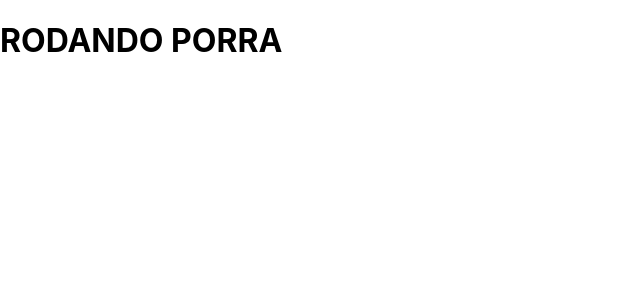
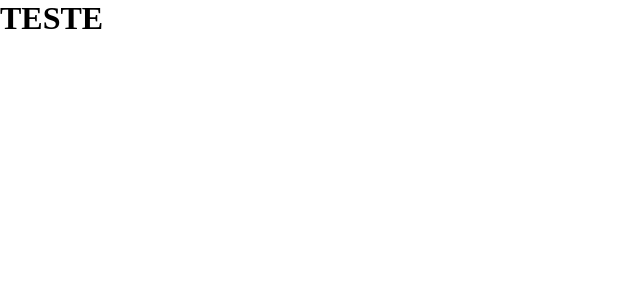
Before and after one commit to Paivaan/Monsters-of-SCOM, a React (Create React App) app: page / in a window 1280 px wide. Shown: the top 300 px of the page, without its empty margins (0-640 px from the left). Built offline with nearby package versions, Linux system fonts and the light colour scheme.

Commit message:
FIT: Sistema de rotas e correção de uns bagulhos que eu deixei passar

```diff
--- a/src/App.js
+++ b/src/App.js
@@ -1,13 +1,6 @@
 import React from 'react';
-import Routes from './routes';
+import Rotas from './routes';
 
-function App() {
-  return (
-      <div className="App">
-        {/* <Routes /> */}
-        <h1>RODANDO PORRA</h1>
-      </div>
-  );
-}
+const App = () => <Rotas />;
 
 export default App;
--- a/src/Menu.css
+++ /dev/null
@@ -1,42 +0,0 @@
-.App {
-  text-align: center;
-}
-
-.App-logo {
-  height: 40vmin;
-  pointer-events: none;
-}
-
-@media (prefers-reduced-motion: no-preference) {
-  .App-logo {
-    animation: App-logo-spin infinite 20s linear;
-  }
-}
-
-.App-header {
-  background-color: #282c34;
-  min-height: 100vh;
-  display: flex;
-  flex-direction: column;
-  align-items: center;
-  justify-content: center;
-  font-size: calc(10px + 2vmin);
-  color: white;
-}
-
-.Menu-link {
-  color: #61dafb;
-}
-
-@keyframes App-logo-spin {
-  from {
-    transform: rotate(0deg);
-  }
-  to {
-    transform: rotate(360deg);
-  }
-}
-
-body{
-  height: 180px
-}
--- a/src/index.css
+++ b/src/index.css
@@ -1,13 +1,5 @@
-body {
-   margin: 0;
-   font-family: -apple-system, BlinkMacSystemFont, 'Segoe UI', 'Roboto', 'Oxygen',
-     'Ubuntu', 'Cantarell', 'Fira Sans', 'Droid Sans', 'Helvetica Neue',
-     sans-serif;
-   -webkit-font-smoothing: antialiased;
-   -moz-osx-font-smoothing: grayscale;
- }
-
- code {
-   font-family: source-code-pro, Menlo, Monaco, Consolas, 'Courier New',
-     monospace;
- }
+*{
+  margin: 0;
+  padding: 0;
+  font-family: 'Fira Code';
+}
--- a/src/routes.jsx
+++ b/src/routes.jsx
@@ -1,12 +1,15 @@
 import React from 'react';
-import { BrowserRouter, Switch, Route } from 'react-router-dom';
+import { BrowserRouter, Routes, Route, Redirect } from 'react-router-dom';
 
 import Menu from './pages/Menu/menu';
 
-export default function Routes() {
+const Rotas = () => {
    return (
       <BrowserRouter>
-         <Route path="/" exact component={Menu} />
+         <Routes>
+            <Route exact path='/' element={<Menu/>} />
+         </Routes>
       </BrowserRouter>
    );
 }
+export default Rotas;
```
Also changed, not shown: src/Menu.js (deleted, +0 -25 lines).
